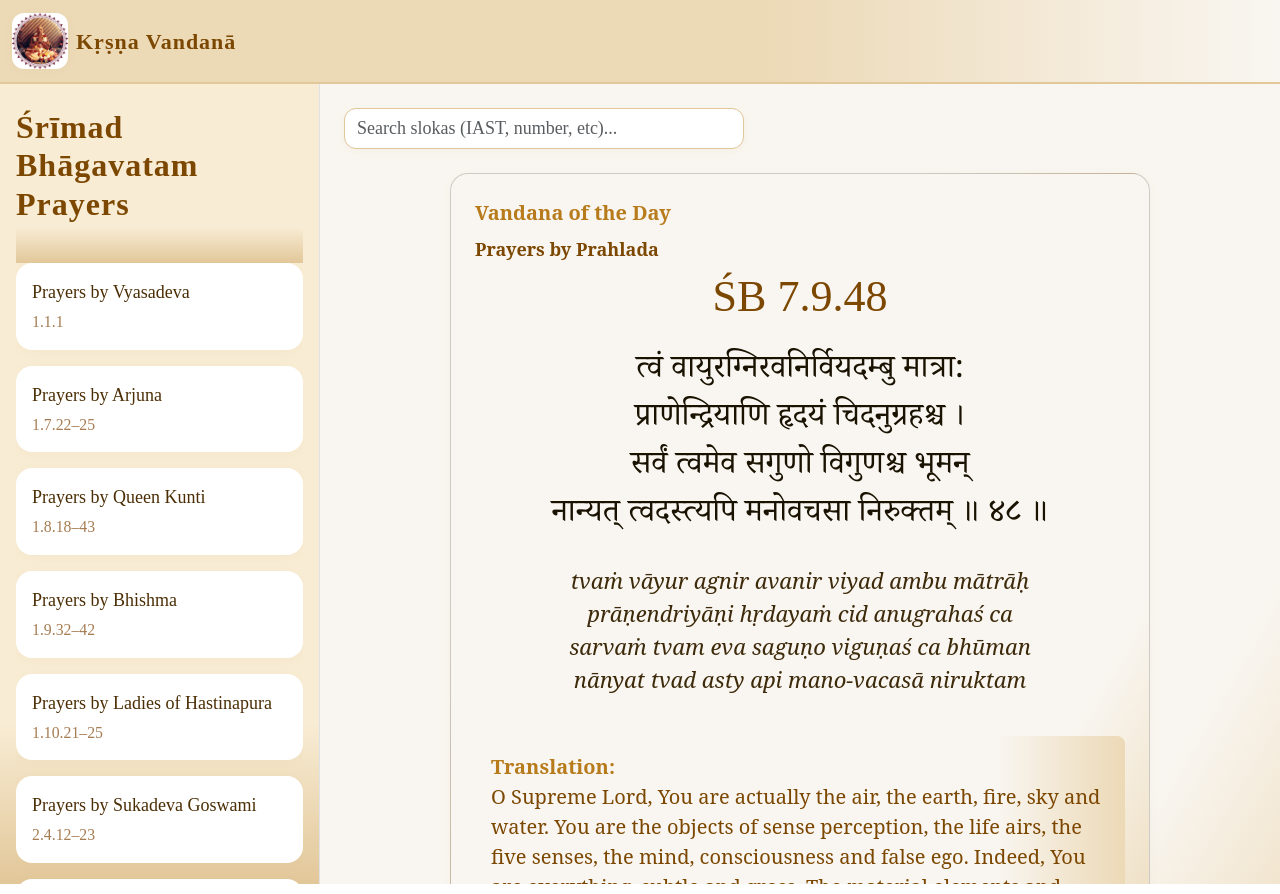
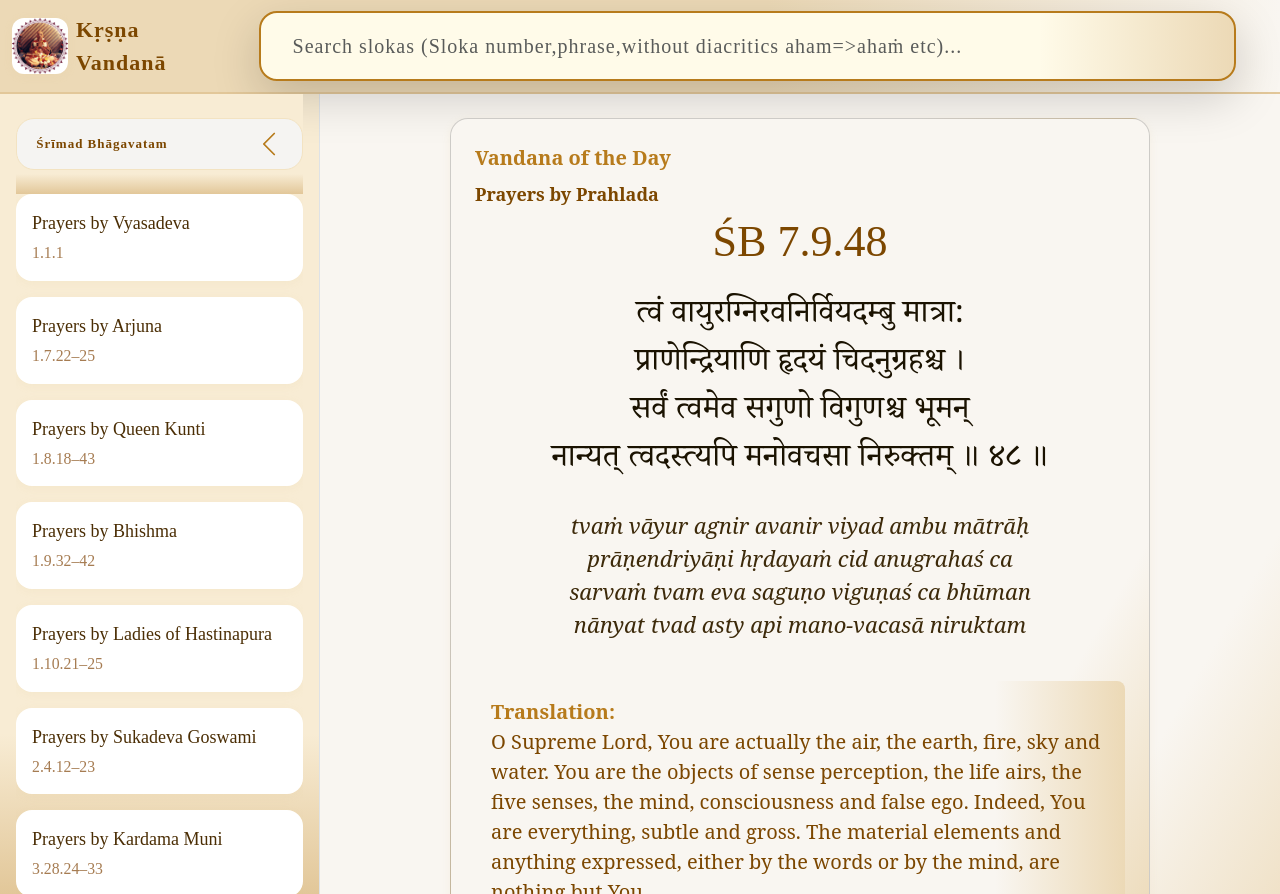
Before and after one commit to abhishek-sinu/Vaisnava-Prayers, a React (Vite) app: page / in a window 1280 px wide. Built offline with nearby package versions, Linux system fonts and the light colour scheme.

Commit message:
update..

```diff
--- a/capacitor.config.json
+++ b/capacitor.config.json
@@ -1,5 +1,9 @@
 {
   "appId": "com.example.vaisnava-vandana",
   "appName": "Vaiṣṇava‑vandanā",
-  "webDir": "dist"
+  "webDir": "dist",
+  "server": {
+    "url": "https://vaisnava-prayers.vercel.app/",
+    "cleartext": false
+  }
 }
--- a/src/App.jsx
+++ b/src/App.jsx
@@ -88,6 +88,7 @@ function buildIASTRegex(ascii) {
 }
 
 function App() {
+  const [sidebarExpanded, setSidebarExpanded] = useState(true);
   const [selectedPrayer, setSelectedPrayer] = useState(null);
   const [selectedSlokaIdx, setSelectedSlokaIdx] = useState(null);
   const [language, setLanguage] = useState('both');
@@ -111,19 +112,26 @@ function App() {
       return;
     }
     const q = search.trim().toLowerCase();
-    const qNorm = normalizeIAST(q);
-    const qRegex = buildIASTRegex(qNorm);
+    // Split query into words, ignore empty
+    const qWords = q.split(/\s+/).filter(Boolean);
     const matches = allSlokasData.filter(item => {
-      const eng = item.sloka.english || '';
-      const num = item.sloka.number || '';
-      // Match if: original includes, normalized includes, or regex matches
+      let eng = item.sloka.english || '';
+      let num = item.sloka.number || '';
+      // Replace \n with space for better matching
+      eng = eng.replace(/\n/g, ' ');
+      const engLower = eng.toLowerCase();
+      const normEng = normalizeIAST(eng);
+      // Each word in query must match somewhere in the sloka (original, normalized, regex, or number)
+      return qWords.every(word => {
+        const normWord = normalizeIAST(word);
         return (
-        eng.toLowerCase().includes(q) ||
-        normalizeIAST(eng).includes(qNorm) ||
-        qRegex.test(eng) ||
-        num.toLowerCase().includes(q)
+          engLower.includes(word) ||
+          normEng.includes(normWord) ||
+          buildIASTRegex(normWord).test(eng) ||
+          num.toLowerCase().includes(word)
         );
-    }).slice(0, 30); // limit to 30 suggestions
+      });
+    });
     setSearchSuggestions(matches);
   }, [search]);
 
@@ -185,12 +193,91 @@ function App() {
 
   return (
       <>
-      <nav className="navbar navbar-expand-lg navbar-light" style={{ background: 'linear-gradient(90deg, #ecd9b6 60%, #f9f6f1 100%)', borderBottom: '2px solid #e2c799' }}>
-        <div className="container-fluid">
+      <nav className="navbar navbar-expand-lg navbar-light" style={{ background: 'linear-gradient(90deg, #ecd9b6 60%, #f9f6f1 100%)', borderBottom: '2px solid #e2c799', minHeight: 90 }}>
+        <div className="container-fluid d-flex align-items-center justify-content-between" style={{ gap: 24 }}>
           <a className="navbar-brand d-flex align-items-center gap-2" href="#">
             <img src={vaishnavaLogo} alt="Vaiṣṇava Prayers Logo" width="56" height="56" style={{ borderRadius: 12, boxShadow: '0 2px 8px #e2c79922', background: '#fff' }} />
             <span className="fw-bold vaisnava-vandana-title" style={{ color: '#7c4700', fontFamily: 'serif', fontSize: 22, letterSpacing: 1, whiteSpace: 'normal', wordBreak: 'break-word' }}>Kṛṣṇa Vandanā</span>
           </a>
+          {/* Search Bar in Header */}
+          <div className="position-relative flex-grow-1" style={{ width: '100%', maxWidth: '100%', marginLeft: 32, marginRight: 32 }}>
+            <input
+              type="text"
+              className="form-control shadow-lg"
+              placeholder="Search slokas (Sloka number,phrase,without diacritics aham=>ahaṁ etc)..."
+              value={search}
+              onChange={e => {
+                setSearch(e.target.value);
+                setShowSuggestions(true);
+              }}
+              onFocus={() => setShowSuggestions(true)}
+              onBlur={() => setTimeout(() => setShowSuggestions(false), 150)}
+              style={{
+                fontSize: 20,
+                fontFamily: 'serif',
+                borderRadius: 18,
+                border: '2.5px solid #b77b1c',
+                boxShadow: '0 6px 24px #e2c79955',
+                padding: '1.1rem 2rem',
+                width: '100%',
+                background: 'linear-gradient(90deg, #fffbe9 80%, #ecd9b6 100%)',
+                color: '#7c4700',
+                fontWeight: 500,
+                letterSpacing: 1,
+                transition: 'border 0.2s, box-shadow 0.2s',
+              }}
+              autoComplete="off"
+            />
+            {showSuggestions && searchSuggestions.length > 0 && (
+              <div style={{
+                position: 'absolute',
+                top: '100%',
+                left: 0,
+                right: 0,
+                zIndex: 20,
+                background: '#fffbe9',
+                border: '2px solid #b77b1c',
+                borderTop: 'none',
+                maxHeight: 420,
+                overflowY: 'auto',
+                borderRadius: '0 0 18px 18px',
+                boxShadow: '0 8px 32px #e2c79977',
+              }}>
+                {searchSuggestions.map((item, idx) => (
+                  <div
+                    key={item.prayerTitle + item.sloka.number + idx}
+                    className="px-4 py-3 suggestion-item"
+                    style={{
+                      cursor: 'pointer',
+                      borderBottom: '1px solid #ecd9b6',
+                      background: '#fffbe9',
+                      fontSize: 17,
+                      fontFamily: 'Noto Serif, Georgia, serif',
+                      color: '#7c4700',
+                      fontWeight: 500,
+                      transition: 'background 0.2s',
+                    }}
+                    onMouseDown={() => {
+                      // Find the prayer index and sloka index
+                      const prayerIdx = prayers.findIndex(p => p.title === item.prayerTitle);
+                      if (prayerIdx !== -1 && slokas[item.prayerTitle]) {
+                        const slokaIdx = slokas[item.prayerTitle].findIndex(s => s.number === item.sloka.number);
+                        if (slokaIdx !== -1) {
+                          setSelectedPrayer(prayerIdx);
+                          setSelectedSlokaIdx(slokaIdx);
+                          setSearch('');
+                          setShowSuggestions(false);
+                        }
+                      }
+                    }}
+                  >
+                    <div style={{ fontWeight: 700, color: '#b77b1c', fontSize: 17 }}>{item.sloka.number} <span style={{ color: '#7c4700', fontWeight: 500 }}>({item.prayerTitle})</span></div>
+                    <div style={{ fontSize: 15, color: '#7c4700', fontFamily: 'Noto Serif, Georgia, serif', whiteSpace: 'nowrap', overflow: 'hidden', textOverflow: 'ellipsis' }}>{item.sloka.english}</div>
+                  </div>
+                ))}
+              </div>
+            )}
+          </div>
           <button className="navbar-toggler d-block d-md-none" type="button" data-bs-toggle="offcanvas" data-bs-target="#sidebarOffcanvas" aria-controls="sidebarOffcanvas" aria-label="Toggle sidebar">
             <span className="navbar-toggler-icon"></span>
           </button>
@@ -201,10 +288,52 @@ function App() {
           {/* Sidebar for desktop */}
           <aside className="col-md-3 col-lg-2 border-end shadow-sm py-0 px-3 d-none d-md-block sidebar" style={{ background: 'linear-gradient(180deg, #f8ecd4 80%, #e2c799 100%)', display: 'flex', flexDirection: 'column', height: '100vh', minHeight: 0 }}>
             <div style={{ position: 'sticky', top: 0, zIndex: 2, background: 'linear-gradient(180deg, #f8ecd4 80%, #e2c799 100%)', paddingTop: '1.5rem', paddingBottom: '1rem' }}>
-              <h2 className="fw-bold mb-4" style={{ fontFamily: 'serif', color: '#7c4700', letterSpacing: 1, marginBottom: 0 }}>Śrīmad Bhāgavatam Prayers</h2>
+              <div className="d-flex align-items-center justify-content-between mb-2"
+                style={{
+                  background: '#f5f4f2',
+                  borderRadius: 18,
+                  boxShadow: 'none',
+                  padding: '0.7rem 1.2rem',
+                  margin: 0,
+                  width: '100%',
+                  border: '1.5px solid #f3e3c2',
+                  minHeight: 48,
+                }}
+              >
+                <h2 className="fw-bold mb-0" style={{ fontFamily: 'serif', color: '#7c4700', letterSpacing: 1, marginBottom: 0, fontSize: 13, whiteSpace: 'nowrap', overflow: 'hidden', textOverflow: 'ellipsis' }}>Śrīmad Bhāgavatam</h2>
+                <button
+                  aria-label="Toggle prayers list"
+                  onClick={() => setSidebarExpanded(exp => !exp)}
+                  style={{
+                    background: 'none',
+                    border: 'none',
+                    outline: 'none',
+                    cursor: 'pointer',
+                    padding: 0,
+                    marginLeft: 8,
+                    display: 'flex',
+                    alignItems: 'center',
+                    transition: 'transform 0.2s',
+                  }}
+                >
+                  {/* Bootstrap chevron-down icon, rotates for expand/collapse */}
+                  <svg
+                    xmlns="http://www.w3.org/2000/svg"
+                    width="28" height="28" fill="#b77b1c"
+                    viewBox="0 0 16 16"
+                    style={{
+                      transform: sidebarExpanded ? 'rotate(90deg)' : 'rotate(0deg)',
+                      transition: 'transform 0.2s',
+                      display: 'block',
+                    }}
+                  >
+                    <path fillRule="evenodd" d="M1.646 4.646a.5.5 0 0 1 .708 0L8 10.293l5.646-5.647a.5.5 0 0 1 .708.708l-6 6a.5.5 0 0 1-.708 0l-6-6a.5.5 0 0 1 0-.708z"/>
+                  </svg>
+                </button>
               </div>
-            <div className="nav flex-column" style={{ flex: 1, overflowY: 'auto', minHeight: 0, paddingTop: 0 }}>
-              {prayers.map((prayer, idx) => (
+            </div>
+            <div className="nav flex-column" style={{ flex: 1, overflowY: 'auto', minHeight: 0, paddingTop: 0, maxHeight: sidebarExpanded ? '3000px' : '0', transition: 'max-height 0.4s cubic-bezier(0.4,0,0.2,1)', overflow: sidebarExpanded ? 'auto' : 'hidden' }}>
+              {sidebarExpanded && prayers.map((prayer, idx) => (
                 <button
                   key={prayer.title}
                   className={`btn text-start mb-3 py-3 px-3 rounded-4 border-0 ${selectedPrayer === idx ? 'fw-bold' : ''}`}
@@ -219,7 +348,7 @@ function App() {
                   }}
                   onClick={() => {
                       setSelectedPrayer(idx);
-                    setSelectedSlokaIdx(null);
+                      setSelectedSlokaIdx(0);
                     }}
                 >
                   {prayer.title}
@@ -263,63 +392,52 @@ function App() {
             </div>
           </div>
         <main className="col-md-9 col-lg-10 px-4 py-4 main-content" style={{ background: 'linear-gradient(120deg, #f9f6f1 80%, #ecd9b6 100%)' }}>
-          {/* Search Bar with Autocomplete */}
-          <div className="mb-4 position-relative" style={{ maxWidth: 400 }}>
-            <input
-              type="text"
-              className="form-control"
-              placeholder="Search slokas (IAST, number, etc)..."
-              value={search}
-              onChange={e => {
-                setSearch(e.target.value);
-                setShowSuggestions(true);
+          {/* Sloka Dropdown above main card, centered */}
+          {selectedPrayer !== null && slokaList.length > 0 && (
+              <div className="d-flex flex-column align-items-center mb-1">
+              <div className="fw-bold mb-2" style={{ fontFamily: 'serif', fontSize: 28, color: '#7c4700', letterSpacing: 1, textAlign: 'center' }}>{prayers[selectedPrayer].title}</div>
+              <div className="mb-2" style={{ textAlign: 'center' }}>
+                <a
+                  href={vedabaseSlokaUrl || prayers[selectedPrayer].link}
+                  target="_blank"
+                  rel="noopener noreferrer"
+                  className="d-inline-block text-decoration-underline fw-semibold"
+                  style={{ color: '#b77b1c', fontSize: 18 }}
+                >
+                  Open on Vedabase
+                </a>
+              </div>
+              {(isMobile || slokaList.length > 1) ? (
+                <select
+                  className="form-select mb-4 sloka-dropdown"
+                  style={{
+                    maxWidth: 420,
+                    fontSize: 18,
+                    fontFamily: 'serif',
+                    background: '#f8ecd4',
+                    color: '#7c4700',
+                    border: '2px solid #b77b1c',
+                    borderRadius: 16,
+                    boxShadow: '0 4px 16px #e2c79944',
+                    fontWeight: 600,
+                    marginBottom: '1.5rem',
+                    padding: '0.7rem 1.2rem',
+                    appearance: 'none',
+                    cursor: 'pointer',
+                    outline: 'none',
+                    transition: 'border 0.2s, box-shadow 0.2s',
                   }}
-              onFocus={() => setShowSuggestions(true)}
-              onBlur={() => setTimeout(() => setShowSuggestions(false), 150)}
-              style={{ fontSize: 18, fontFamily: 'serif', borderRadius: 12, border: '1.5px solid #e2c799', boxShadow: '0 2px 8px #e2c79922' }}
-              autoComplete="off"
-            />
-            {showSuggestions && searchSuggestions.length > 0 && (
-              <div style={{
-                position: 'absolute',
-                top: '100%',
-                left: 0,
-                right: 0,
-                zIndex: 10,
-                background: '#fff',
-                border: '1.5px solid #e2c799',
-                borderTop: 'none',
-                maxHeight: 320,
-                overflowY: 'auto',
-                borderRadius: '0 0 12px 12px',
-                boxShadow: '0 4px 16px #e2c79944',
-              }}>
-                {searchSuggestions.map((item, idx) => (
-                  <div
-                    key={item.prayerTitle + item.sloka.number + idx}
-                    className="px-3 py-2 suggestion-item"
-                    style={{ cursor: 'pointer', borderBottom: '1px solid #f8ecd4', background: '#fff' }}
-                    onMouseDown={() => {
-                      // Find the prayer index and sloka index
-                      const prayerIdx = prayers.findIndex(p => p.title === item.prayerTitle);
-                      if (prayerIdx !== -1 && slokas[item.prayerTitle]) {
-                        const slokaIdx = slokas[item.prayerTitle].findIndex(s => s.number === item.sloka.number);
-                        if (slokaIdx !== -1) {
-                          setSelectedPrayer(prayerIdx);
-                          setSelectedSlokaIdx(slokaIdx);
-                          setSearch('');
-                          setShowSuggestions(false);
-                        }
-                      }
-                    }}
+                  value={selectedSlokaIdx !== null ? selectedSlokaIdx : ''}
+                  onChange={e => setSelectedSlokaIdx(Number(e.target.value))}
                 >
-                    <div style={{ fontWeight: 600, color: '#7c4700', fontSize: 15 }}>{item.sloka.number} <span style={{ color: '#b77b1c', fontWeight: 400 }}>({item.prayerTitle})</span></div>
-                    <div style={{ fontSize: 14, color: '#3d2a0a', fontFamily: 'Noto Serif, Georgia, serif', whiteSpace: 'nowrap', overflow: 'hidden', textOverflow: 'ellipsis' }}>{item.sloka.english}</div>
-                  </div>
+                  <option value="" disabled>Select a Sloka</option>
+                  {slokaList.map((sloka, idx) => (
+                    <option key={sloka.number} value={idx}>{sloka.number}</option>
                   ))}
+                </select>
+              ) : null}
             </div>
           )}
-          </div>
           {/* Vandana of the Day */}
           {selectedPrayer === null && vandanaOfDay && (
             <div className="card mb-5 p-4" style={{ background: 'linear-gradient(120deg, #f9f6f1 80%, #ecd9b6 100%)', borderRadius: 18, boxShadow: '0 2px 8px #e2c79922', maxWidth: 700, margin: '0 auto' }}>
@@ -339,60 +457,8 @@ function App() {
           {/* Main content */}
           {selectedPrayer !== null ? (
             <div>
-              <h2 className="fw-bold mb-2" style={{ fontFamily: 'serif', fontSize: 32, color: '#7c4700', letterSpacing: 1 }}>{prayers[selectedPrayer].title}</h2>
-              <div className="mb-2" style={{ color: '#a67c52' }}>Reference: {prayers[selectedPrayer].reference}</div>
-              <a
-                href={vedabaseSlokaUrl || prayers[selectedPrayer].link}
-                target="_blank"
-                rel="noopener noreferrer"
-                className="mb-4 d-inline-block text-decoration-underline fw-semibold"
-                style={{ color: '#b77b1c' }}
-              >
-                Open on Vedabase
-              </a>
-              {slokaList.length > 0 && (
-                <div className="mt-4">
-                  <h3 className="fw-bold mb-3" style={{ fontSize: 22, color: '#7c4700' }}>Slokas</h3>
-                  {isMobile ? (
-                    <select
-                      className="form-select mb-4 sloka-dropdown"
-                      style={{ maxWidth: 320, fontSize: 18, fontFamily: 'serif', background: '#f8ecd4', color: '#7c4700', border: '1.5px solid #e2c799', borderRadius: 12, boxShadow: '0 2px 8px #e2c79922' }}
-                      value={selectedSlokaIdx !== null ? selectedSlokaIdx : ''}
-                      onChange={e => setSelectedSlokaIdx(Number(e.target.value))}
-                    >
-                      <option value="" disabled>Select a Sloka</option>
-                      {slokaList.map((sloka, idx) => (
-                        <option key={sloka.number} value={idx}>{sloka.number}</option>
-                      ))}
-                    </select>
-                  ) : (
-                    <div className="sloka-chips mb-4" style={{ display: 'flex', flexWrap: 'wrap', gap: '0.5rem' }}>
-                      {slokaList.map((sloka, idx) => (
-                        <button
-                          key={sloka.number}
-                          className={`sloka-chip ${selectedSlokaIdx === idx ? 'selected' : ''}`}
-                          onClick={() => setSelectedSlokaIdx(idx)}
-                          style={{
-                            fontSize: 16,
-                            fontFamily: 'serif',
-                            fontWeight: selectedSlokaIdx === idx ? 600 : 400,
-                            background: selectedSlokaIdx === idx ? 'linear-gradient(90deg, #ecd9b6 80%, #f9f6f1 100%)' : '#f8ecd4',
-                            color: selectedSlokaIdx === idx ? '#7c4700' : '#4b2e05',
-                            border: selectedSlokaIdx === idx ? '2px solid #b77b1c' : '1px solid #e2c799',
-                            boxShadow: selectedSlokaIdx === idx ? '0 4px 16px #e2c79944' : '0 2px 8px #e2c79922',
-                            borderRadius: '16px',
-                            padding: '0.4rem 1rem',
-                            cursor: 'pointer',
-                            transition: 'all 0.2s',
-                          }}
-                        >
-                          {sloka.number}
-                        </button>
-                      ))}
-                    </div>
-                  )}
-                </div>
-              )}
+              {/* Open on Vedabase link next to main sloka display */}
+              {/* Removed old Slokas box and label; dropdown is now above main card */}
               {selectedSloka && (
                 <SlokaSlideCard key={slokaAnimKey} ref={slokaCardRef}>
                   {/* Navigation Arrows */}
@@ -408,7 +474,9 @@ function App() {
                       <span className="sloka-nav-tooltip">Tip: Use keyboard arrows or scroll on mobile/PC</span>
                     </div>
                   )}
-                  <h2 className="card-title text-center mb-4" style={{ fontFamily: 'serif', fontSize: 44, color: '#7c4700' }}>{selectedSloka.number}</h2>
+                  <div className="d-flex justify-content-center align-items-center mb-2 gap-3 flex-wrap">
+                    <h2 className="card-title text-center mb-0" style={{ fontFamily: 'serif', fontSize: 44, color: '#7c4700' }}>{selectedSloka.number}</h2>
+                  </div>
                   <div className="d-flex justify-content-center align-items-center mb-4">
                     <label htmlFor="lang-select" className="fw-bold me-2" style={{ color: '#7c4700' }}>Show:</label>
                     <select
@@ -425,20 +493,20 @@ function App() {
                     </select>
                   </div>
                   {language === 'sanskrit' && (
-                    <div className="sanskrit mb-4" style={{ fontSize: 32, fontFamily: 'Noto Serif Devanagari, Noto Serif, serif', color: '#1a1200', fontWeight: 500, textAlign: 'center', whiteSpace: 'pre-line' }}>{selectedSloka.sanskrit}</div>
+                    <div className="sanskrit mb-2" style={{ fontSize: 32, fontFamily: 'Noto Serif Devanagari, Noto Serif, serif', color: '#1a1200', fontWeight: 500, textAlign: 'center', whiteSpace: 'pre-line' }}>{selectedSloka.sanskrit}</div>
                   )}
                   {language === 'english' && (
-                    <div className="english mb-4" style={{ fontSize: 22, fontFamily: 'Noto Serif, Georgia, serif', color: '#3d2a0a', fontStyle: 'italic', textAlign: 'center', whiteSpace: 'pre-line' }}>{selectedSloka.english}</div>
+                    <div className="english mb-2" style={{ fontSize: 22, fontFamily: 'Noto Serif, Georgia, serif', color: '#3d2a0a', fontStyle: 'italic', textAlign: 'center', whiteSpace: 'pre-line' }}>{selectedSloka.english}</div>
                   )}
                   {language === 'odia' && selectedSloka.odia && (
-                    <div className="odia mb-4" style={{ fontSize: 22, fontFamily: 'Noto Serif, Georgia, serif', color: '#0a3d2a', textAlign: 'center', whiteSpace: 'pre-line' }}>{selectedSloka.odia}</div>
+                    <div className="odia mb-2" style={{ fontSize: 22, fontFamily: 'Noto Serif, Georgia, serif', color: '#0a3d2a', textAlign: 'center', whiteSpace: 'pre-line' }}>{selectedSloka.odia}</div>
                   )}
                   {language === 'both' && (
                     <>
-                      <div className="sanskrit mb-4" style={{ fontSize: 32, fontFamily: 'Noto Serif Devanagari, Noto Serif, serif', color: '#1a1200', fontWeight: 500, textAlign: 'center', whiteSpace: 'pre-line' }}>{selectedSloka.sanskrit}</div>
-                      <div className="english mb-4" style={{ fontSize: 22, fontFamily: 'Noto Serif, Georgia, serif', color: '#3d2a0a', fontStyle: 'italic', textAlign: 'center', whiteSpace: 'pre-line' }}>{selectedSloka.english}</div>
+                      <div className="sanskrit mb-2" style={{ fontSize: 32, fontFamily: 'Noto Serif Devanagari, Noto Serif, serif', color: '#1a1200', fontWeight: 500, textAlign: 'center', whiteSpace: 'pre-line' }}>{selectedSloka.sanskrit}</div>
+                      <div className="english mb-2" style={{ fontSize: 22, fontFamily: 'Noto Serif, Georgia, serif', color: '#3d2a0a', fontStyle: 'italic', textAlign: 'center', whiteSpace: 'pre-line' }}>{selectedSloka.english}</div>
                       {selectedSloka.odia && (
-                        <div className="odia mb-4" style={{ fontSize: 22, fontFamily: 'Noto Serif, Georgia, serif', color: '#0a3d2a', textAlign: 'center', whiteSpace: 'pre-line' }}>{selectedSloka.odia}</div>
+                        <div className="odia mb-2" style={{ fontSize: 22, fontFamily: 'Noto Serif, Georgia, serif', color: '#0a3d2a', textAlign: 'center', whiteSpace: 'pre-line' }}>{selectedSloka.odia}</div>
                       )}
                     </>
                   )}
```
Lines whose indentation alone changed are shown as unchanged.
